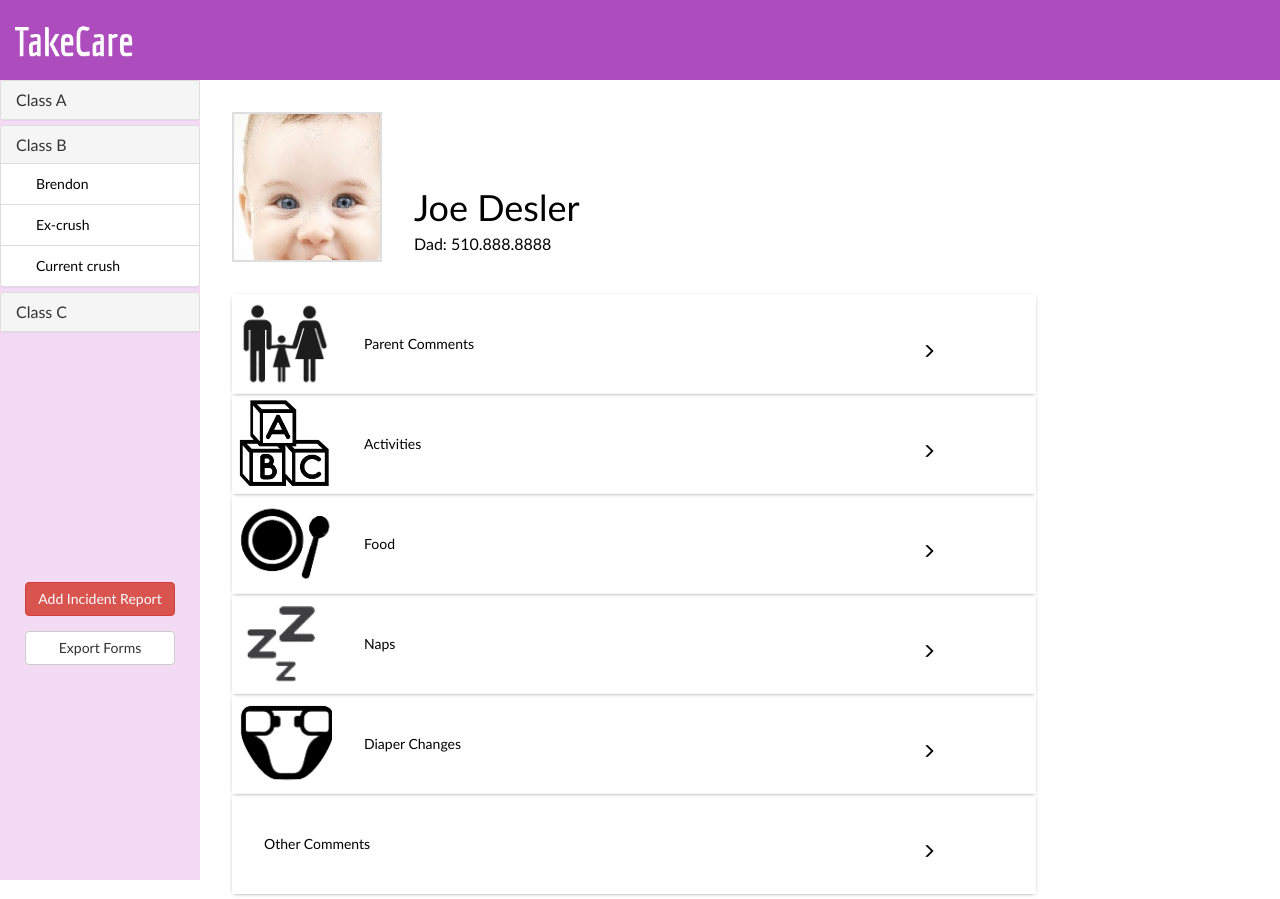
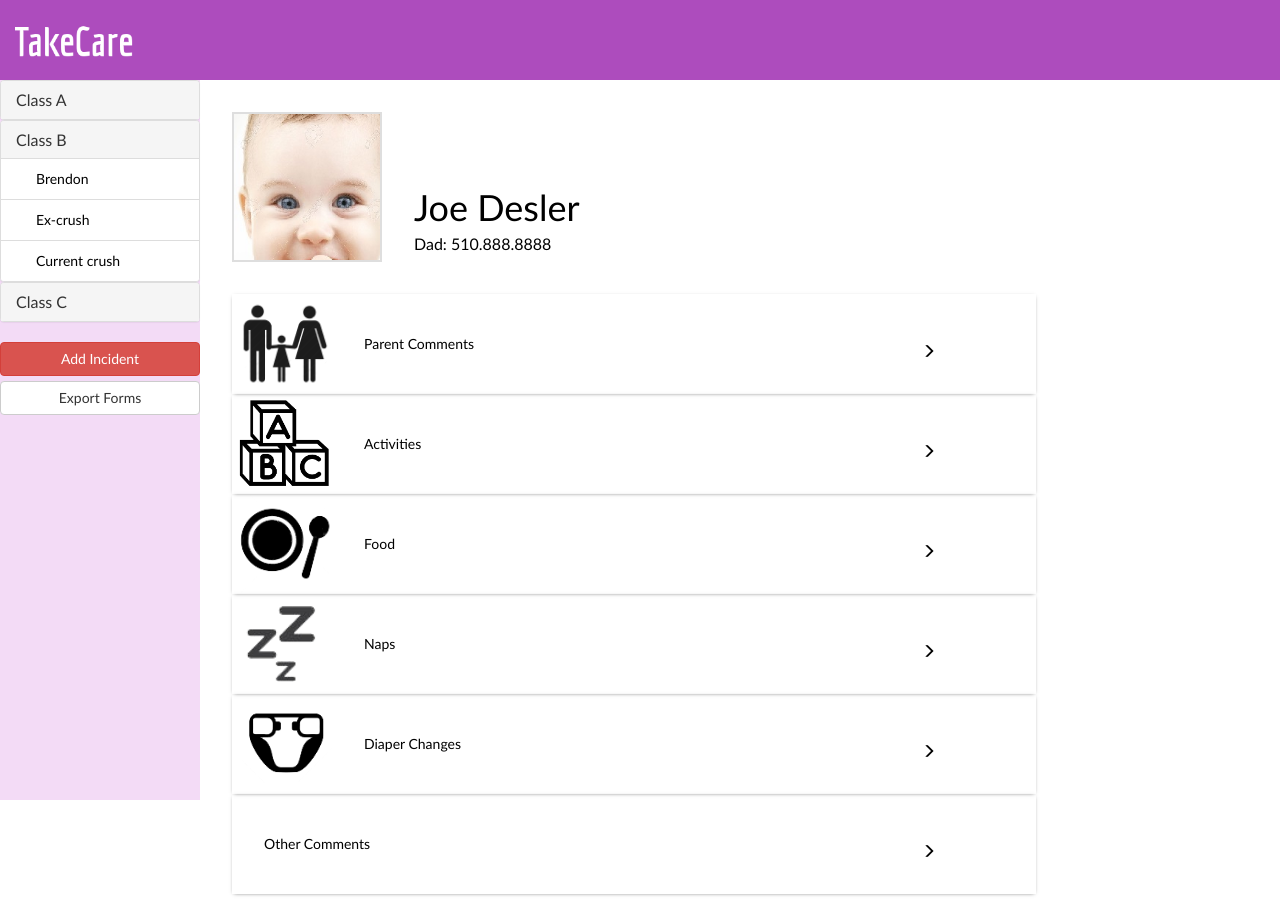
Before and after one commit to becha2/cha-cha-real-smooth, a plain HTML site: page html/individual-form.html in a window 1280 px wide. Drawn offline with nearby package versions, Linux system fonts and the light colour scheme.

Commit message:
menu css part 1

```diff
--- a/css/form.css
+++ b/css/form.css
@@ -1,3 +1,10 @@
+html, body {
+	position: relative;
+	font-family: "Gill Sans MT", Verdana, Arial, sans-serif;
+	color: black;
+	background-color: #ffffff;
+}
+
 .form-content {
 	position: absolute;
 	display: inline-block;
@@ -5,6 +12,7 @@
 	left: 200px;
 	margin-left: 32px;
 	margin-top: 32px;
+	height: auto;
 }
 .form-container {
 	position: relative;
@@ -42,26 +50,47 @@
 	font-size: 16px;
 }
 
-body {
-	margin: 0;
+.banner {
+	width: 100%;
+    background-color: #ad4cbd;
+    color: black;
+    margin: 0;
 }
 
-.banner {
-	margin: 0;
+.banner-logo {
+	margin-left: 10px;
+	height: 80px;
 }
+
 .menu-sidebar {
 	display: inline-block;
 	width: 200px;
-	height: 100%;
+	position: absolute;
+}
+
+.menu-background{
 	background-color: #f3dbf6;
-	position: absolute;
-	margin: 0;
+	top: 0;
+	bottom: 0;
+	margin: auto;
+	width: 200px;
+	position: fixed;
+	overflow-y: auto;
+	z-index: -1;
+}
+
+.page-container {
+	position: relative;
+	height: auto;
 }
 
 .panel-group {
 	display: inline-block;
 	width: 200px;
-	margin-bottom: 250px;
+}
+
+.panel-group .panel+.panel {
+	margin-top: 0;
 }
 
 .list-group-item {
@@ -79,12 +108,11 @@ body {
 	margin: 0 auto;
 }
 
-.btn {
-	margin: 15px 15px 20px 25px;
+.menu-btn {
 	text-align: center;
 	display: block;
-	margin: 5 auto;
-	width: 150px;
+	margin: 5px auto;
+	width: 100%;
 }
 
 .modal-content {
@@ -163,6 +191,8 @@ body {
 .diaper-icon {
 	background: url("../icons/diaper.png") no-repeat;
 	background-size: cover;
+	background-size: 90px;
+	background-position: 10px 10px;
 }
 
 .section-title {
--- a/html/individual-form.html
+++ b/html/individual-form.html
@@ -3,7 +3,6 @@
 <head>
 	<link rel="stylesheet" type="text/css" href="../Library/bootstrap-3.3.6-dist/css/bootstrap.min.css">
 
-	<link rel="stylesheet" type="text/css" href="../css/mainLayout.css">
 	<link rel="stylesheet" type="text/css" href="../css/form.css">
 </head>
 <body>
@@ -65,8 +64,8 @@
 </div>
 
 <div class="menu-buttons">
-	<button type="button" class="btn btn-danger" data-toggle="modal" data-target="#incidentReport">Add Incident Report</button>
-	<a href="export.html" class="btn btn-default" role="button">Export Forms</a>
+	<button type="button" class="menu-btn btn btn-danger" data-toggle="modal" data-target="#incidentReport">Add Incident</button>
+	<a href="export.html" class="menu-btn btn btn-default" role="button">Export Forms</a>
 </div>
 
 <div class="modal fade" id="incidentReport" role="dialog">
@@ -173,6 +172,7 @@
 		</div>
 	</div>
 </div>
+<div class="menu-background"></div>
 </body>
 <footer>
 
```
Also changed, not shown: html/class-form.html (+1 -1 lines).
